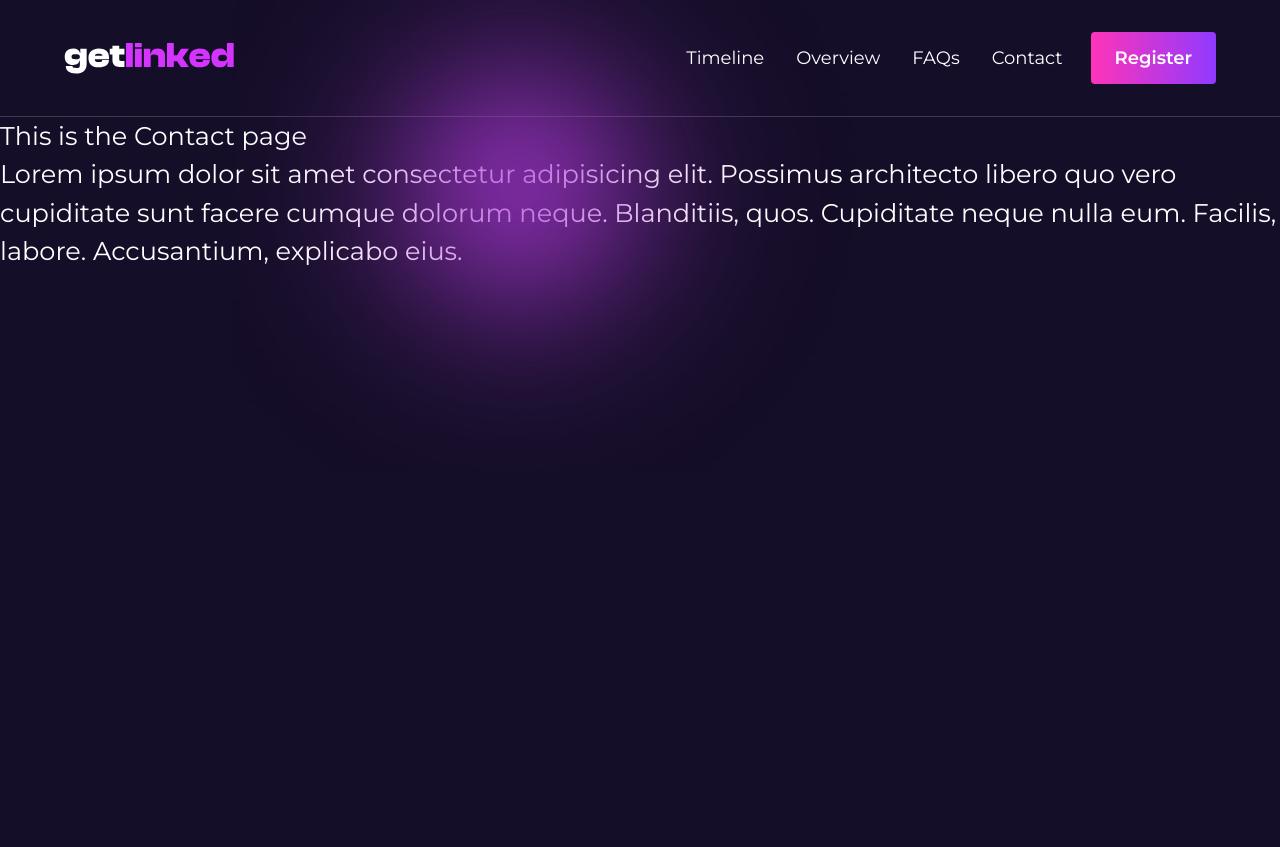
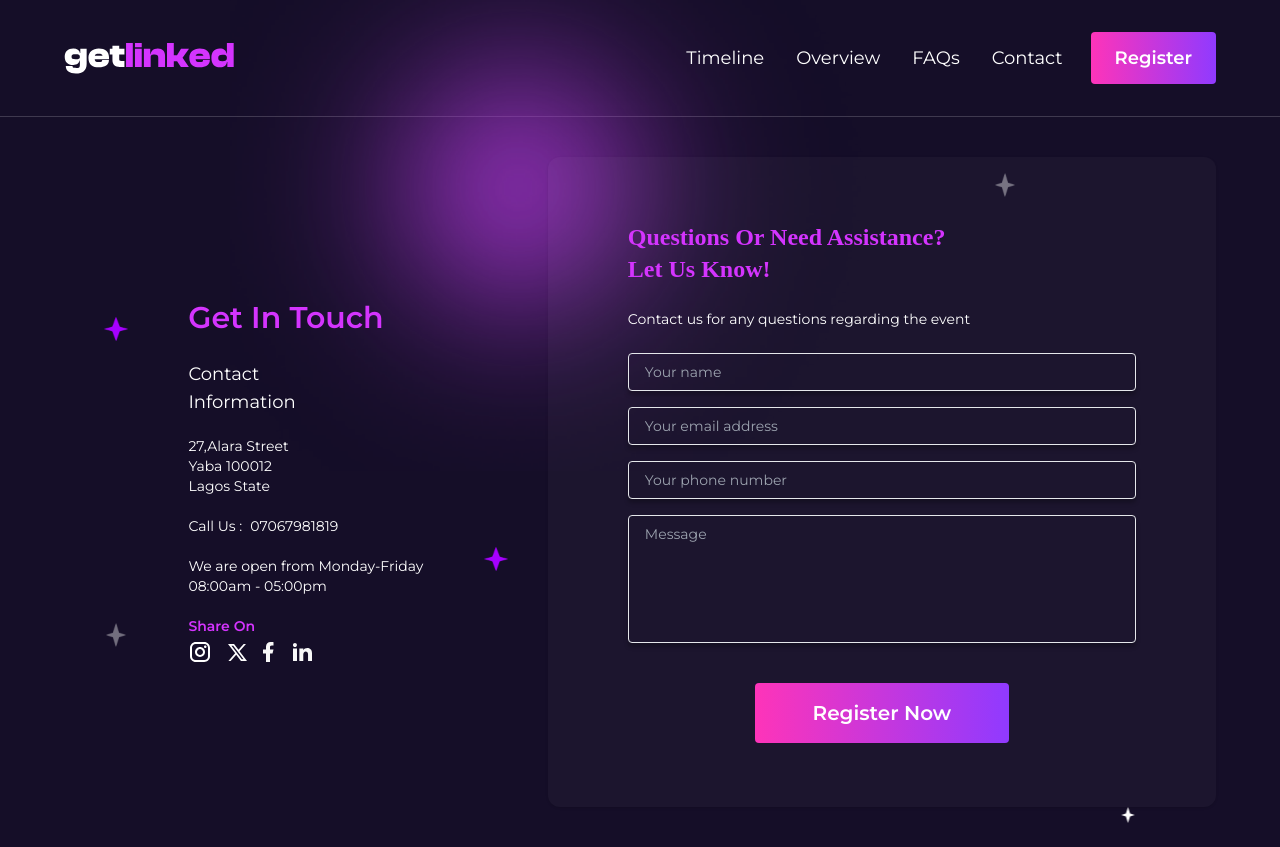
Before and after one commit to SageKyle/getlinked, a React (Vite) app: page /contact in a window 1280 px wide. Before the commit the page ends 800 px from the top, so only its background shows below. Built offline with nearby package versions, Linux system fonts and the light colour scheme; a web font is replaced by a local one.

Commit message:
completed the contact page

```diff
--- a/src/screens/Contact.jsx
+++ b/src/screens/Contact.jsx
@@ -1,13 +1,323 @@
+import { motion } from 'framer-motion'
+import FacebookIcon from '../assets/icons/facebook.svg'
+import InstagramIcon from '../assets/icons/instagram.svg'
+import LinkedinIcon from '../assets/icons/linkedin.svg'
+import PurpleStar from '../assets/icons/purple-star.png'
+import Star from '../assets/icons/star.svg'
+import TwitterIcon from '../assets/icons/twitter.svg'
+
 export default function Contact() {
 	return (
-		<section>
-			<h1>This is the Contact page</h1>
-			<p>
-				Lorem ipsum dolor sit amet consectetur adipisicing elit. Possimus
-				architecto libero quo vero cupiditate sunt facere cumque dolorum neque.
-				Blanditiis, quos. Cupiditate neque nulla eum. Facilis, labore.
-				Accusantium, explicabo eius.
-			</p>
+		<section
+			aria-description="contact page"
+			className="grid my-10 tex-white lg:grid-cols-[auto_58%] lg:w-[90%] lg:mx-auto relative"
+		>
+			<motion.div
+				initial={{ opacity: 0, x: '-100%' }}
+				whileInView={{ opacity: 1, x: 0 }}
+				transition={{
+					duration: 1,
+					delay: 0,
+					type: 'spring',
+					stiffness: 100,
+				}}
+				layout
+				viewport={{ once: true }}
+				className="w-full hidden lg:flex flex-col items-center justify-center 2xl:max-w-2xl relative"
+			>
+				<h1 className="block text-primary-light capitalize text-3xl font-bold mb-6 mr-10">
+					get in touch
+				</h1>
+				<section
+					className="flex flex-col gap-5 items-start text-sm"
+					aria-description="contact address"
+				>
+					<h4 className="text-lg">
+						Contact <br /> Information
+					</h4>
+					<p className="">
+						27,Alara Street <br />
+						Yaba 100012
+						<br /> Lagos State
+					</p>
+					<div className="flex gap-2">
+						<span>Call Us :</span>
+						<a href="tel:+2347067981819" className="hover:text-primary">
+							07067981819
+						</a>
+					</div>
+					<p>
+						We are open from Monday-Friday <br />
+						08:00am - 05:00pm
+					</p>
+					<h6 className=" font-bold text-primary-light capitalize">share on</h6>
+					<div className="flex items-center gap-4 -mt-4">
+						<a
+							href="https//:instagram.com"
+							target="_blank"
+							rel="noreferrer noopener"
+						>
+							<img
+								src={InstagramIcon}
+								className="hover:[transform:scale(1.1)]"
+								alt="follow us on Instagram"
+								loading="lazy"
+								title="Follow us on Instagram"
+							/>
+						</a>
+						<a
+							href="https//:twitter.com"
+							target="_blank"
+							rel="noreferrer noopener"
+						>
+							<img
+								src={TwitterIcon}
+								className="hover:[transform:scale(1.1)]"
+								alt="follow us on Twitter (X)"
+								loading="lazy"
+								title="Follow us on Twitter (X)"
+							/>
+						</a>
+						<a
+							href="https//:facebook.com"
+							target="_blank"
+							rel="noreferrer noopener"
+						>
+							<img
+								src={FacebookIcon}
+								className="hover:[transform:scale(1.1)]"
+								alt="follow us on Facebook"
+								loading="lazy"
+								title="Follow us on Facebook"
+							/>
+						</a>
+						<a
+							href="https//:linkedin.com"
+							target="_blank"
+							rel="noreferrer noopener"
+						>
+							<img
+								src={LinkedinIcon}
+								className="hover:[transform:scale(1.1)]"
+								alt="follow us on LinkedIn"
+								loading="lazy"
+								title="Follow us on LinkedIn"
+							/>
+						</a>
+					</div>
+				</section>
+
+				<img
+					src={PurpleStar}
+					alt=""
+					aria-hidden
+					loading="lazy"
+					className="inline-block w-4 h-4 md:w-6 md:h-6 absolute top-2/3 right-10 lg:top-[60%]"
+				/>
+				<img
+					src={Star}
+					alt=""
+					aria-hidden
+					loading="lazy"
+					className="hidden md:inline-block w-4 h-4 opacity-40 md:w-6 md:h-6 absolute bottom-40 left-10"
+				/>
+				<img
+					src={PurpleStar}
+					alt=""
+					aria-hidden
+					loading="lazy"
+					className="hidden md:inline-block w-4 h-4 md:w-6 md:h-6 absolute top-40 left-10"
+				/>
+			</motion.div>
+			<form className="relative px-10 w-full md:px-20 md:py-16 lg:rounded-xl lg:shadow lg:bg-[rgba(255,_255,_255,_0.03)] 2xl:max-w-2xl text-sm">
+				<img
+					src={Star}
+					alt=""
+					aria-hidden
+					loading="lazy"
+					className="inline-block w-4 h-4 opacity-40 md:w-6 md:h-6 absolute top-28 left-4 lg:left-2/3 lg:top-4"
+				/>
+				<motion.h1
+					initial={{ opacity: 0, y: '100%' }}
+					whileInView={{ opacity: 1, y: 0 }}
+					transition={{
+						duration: 1,
+						delay: 0.1,
+					}}
+					layout
+					id="contact"
+					className="block text-primary-light capitalize text-2xl font-semibold font-['Clash_Display']"
+				>
+					Questions or need assistance? <br />
+					Let us know!
+				</motion.h1>
+				<small className="w-full inline-block text-sm my-6">
+					Contact us for any questions regarding the event
+				</small>
+				<motion.label
+					initial={{ opacity: 0, y: '-100%' }}
+					whileInView={{ opacity: 1, y: 0 }}
+					transition={{
+						duration: 1,
+						delay: 0.1,
+					}}
+					layout
+					className="w-full block mb-4"
+				>
+					<input
+						type="text"
+						required
+						name="name"
+						className="w-full py-2 px-4 bg-transparent border rounded focus:outline-0 focus:border-primary-light [box-shadow:0px_4px_4px_0px_rgba(0,_0,_0,_0.25)]"
+						autoComplete="on"
+						placeholder="Your name"
+					/>
+				</motion.label>
+				<motion.label
+					initial={{ opacity: 0, y: '-100%' }}
+					whileInView={{ opacity: 1, y: 0 }}
+					transition={{
+						duration: 1,
+						delay: 0.3,
+					}}
+					layout
+					className="w-full block mb-4"
+				>
+					<input
+						type="email"
+						required
+						name="email"
+						className="w-full py-2 px-4 bg-transparent border rounded focus:outline-0 focus:border-primary-light [box-shadow:0px_4px_4px_0px_rgba(0,_0,_0,_0.25)]"
+						autoComplete="on"
+						placeholder="Your email address"
+					/>
+				</motion.label>
+				<motion.label
+					initial={{ opacity: 0, y: '-100%' }}
+					whileInView={{ opacity: 1, y: 0 }}
+					transition={{
+						duration: 1,
+						delay: 0.6,
+					}}
+					layout
+					className="w-full block mb-4"
+				>
+					<input
+						type="tel"
+						required
+						name="topic"
+						className="w-full py-2 px-4 bg-transparent border rounded focus:outline-0 focus:border-primary-light [box-shadow:0px_4px_4px_0px_rgba(0,_0,_0,_0.25)]"
+						autoComplete="on"
+						placeholder="Your phone number"
+					/>
+				</motion.label>
+
+				<motion.label
+					initial={{ opacity: 0, y: '-100%' }}
+					whileInView={{ opacity: 1, y: 0 }}
+					transition={{
+						duration: 1,
+						delay: 0.8,
+					}}
+					layout
+					className="flex gap-2 items-center my-2"
+				>
+					<textarea
+						name="message"
+						placeholder="Message"
+						className="relative resize-none h-32 w-full py-2 px-4 bg-transparent border rounded focus:outline-0 focus:border-primary-light [box-shadow:0px_4px_4px_0px_rgba(0,_0,_0,_0.25)]"
+					/>
+				</motion.label>
+				<motion.button
+					initial={{ opacity: 0, x: '100%' }}
+					whileInView={{ opacity: 1, x: 0 }}
+					transition={{
+						duration: 1,
+						delay: 0.9,
+						type: 'spring',
+						stiffness: 100,
+					}}
+					layout
+					type="button"
+					className="bg-gradient font-semibold text-xl rounded mt-10 py-4 px-8 capitalize flex justify-center w-3/4 mx-auto lg:w-1/2 cursor-pointer hover:bg-primary hover:bg-blend-soft-light ease-in-out hover:duration-300 hover:transition-colors active:translate-y-2"
+				>
+					register now
+				</motion.button>
+				<img
+					src={PurpleStar}
+					alt=""
+					aria-hidden
+					loading="lazy"
+					className="inline-block lg:hidden w-2 h-2 md:w-4 md:h-4 absolute bottom-1/3 right-8"
+				/>
+
+				<aside className="flex flex-col items-center justify-center gap-4 mt-16 lg:hidden">
+					<h6 className="text-sm font-bold text-primary-light capitalize">
+						share on
+					</h6>
+					<div className="flex items-center gap-4">
+						<a
+							href="https//:instagram.com"
+							target="_blank"
+							rel="noreferrer noopener"
+						>
+							<img
+								src={InstagramIcon}
+								className="hover:[transform:scale(1.1)]"
+								alt="follow us on Instagram"
+								loading="lazy"
+								title="Follow us on Instagram"
+							/>
+						</a>
+						<a
+							href="https//:twitter.com"
+							target="_blank"
+							rel="noreferrer noopener"
+						>
+							<img
+								src={TwitterIcon}
+								className="hover:[transform:scale(1.1)]"
+								alt="follow us on Twitter (X)"
+								loading="lazy"
+								title="Follow us on Twitter (X)"
+							/>
+						</a>
+						<a
+							href="https//:facebook.com"
+							target="_blank"
+							rel="noreferrer noopener"
+						>
+							<img
+								src={FacebookIcon}
+								className="hover:[transform:scale(1.1)]"
+								alt="follow us on Facebook"
+								loading="lazy"
+								title="Follow us on Facebook"
+							/>
+						</a>
+						<a
+							href="https//:linkedin.com"
+							target="_blank"
+							rel="noreferrer noopener"
+						>
+							<img
+								src={LinkedinIcon}
+								className="hover:[transform:scale(1.1)]"
+								alt="follow us on LinkedIn"
+								loading="lazy"
+								title="Follow us on LinkedIn"
+							/>
+						</a>
+					</div>
+				</aside>
+			</form>
+			<img
+				src={Star}
+				alt=""
+				aria-hidden
+				loading="lazy"
+				className="hidden lg:inline-block md:w-4 md:h-4 absolute -bottom-4 right-20"
+			/>
 		</section>
 	)
 }
```
